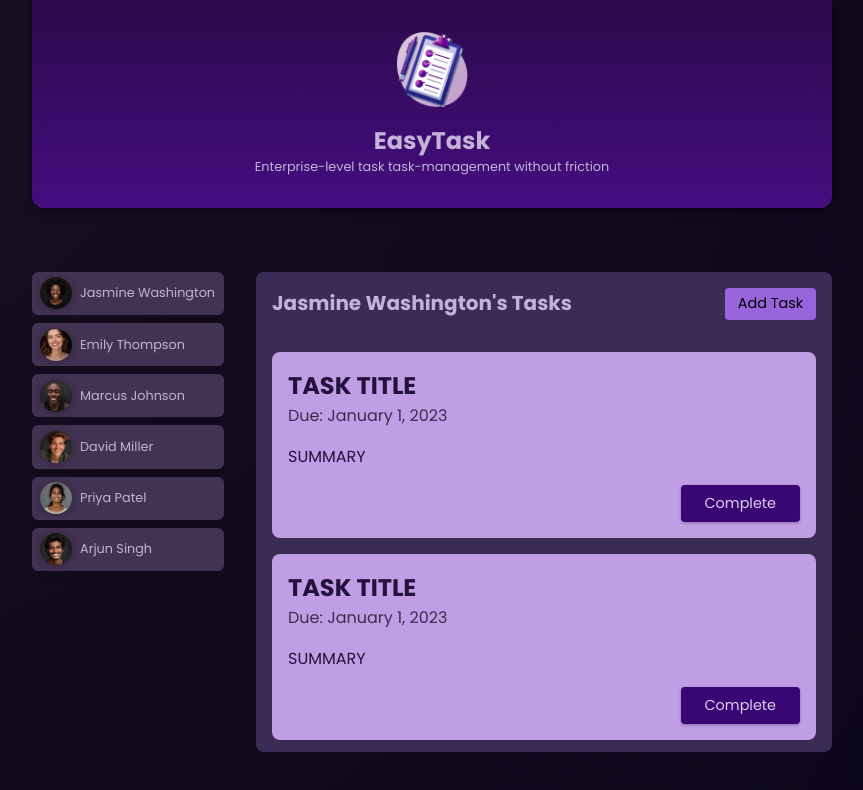
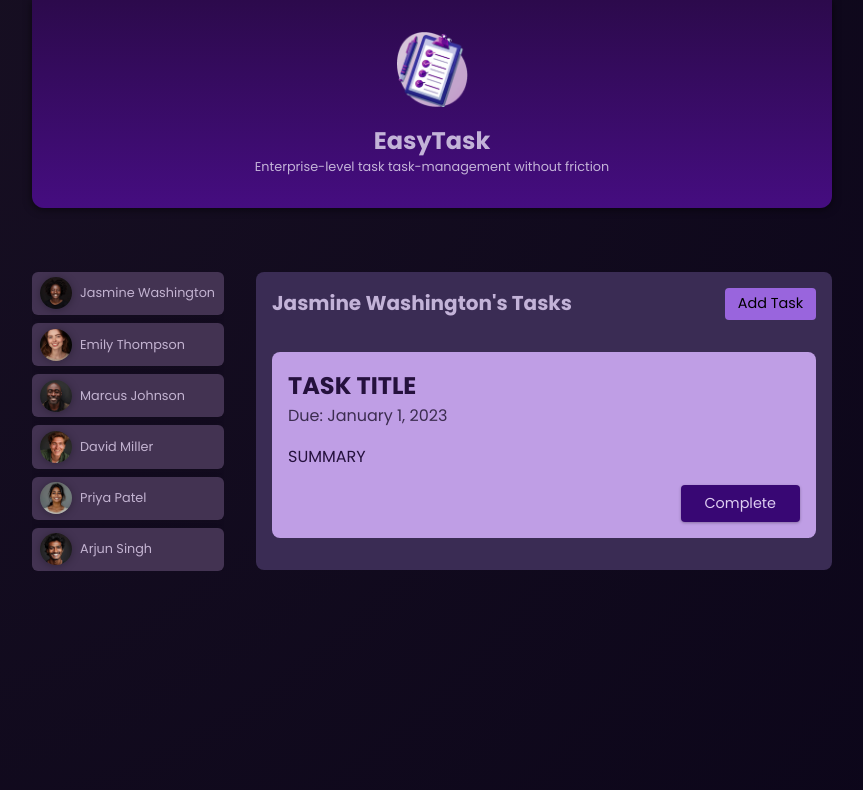
Before and after one commit to jvmaiaa/Angular_Course, an Angular app: page / in a window 1280 px wide. Shown: the top 790 px of the page, without its empty margins (208-1071 px from the left). Built offline with nearby package versions, Linux system fonts and the light colour scheme.

Commit message:
✨[FEAT]: Adiciona lógica para exibir apenas as tasks vinculadas a um usuário.

```diff
--- a/src/app/app.component.ts
+++ b/src/app/app.component.ts
@@ -16,7 +16,6 @@ export class AppComponent {
   selectedUserId: string = 'u1';
 
   get selectedUser() {
-    console.log(this.users.find((user) => user.id === this.selectedUserId));
     return this.users.find((user) => user.id === this.selectedUserId);
   }
 
--- a/src/app/tasks/tasks.component.html
+++ b/src/app/tasks/tasks.component.html
@@ -7,7 +7,7 @@
   </header>
 
   <ul>
-    @for (task of tasks; track task.id) {
+    @for (task of selectedUserTasks; track task.id) {
       <li>
         <app-task [task]="task" />
       </li>
```
